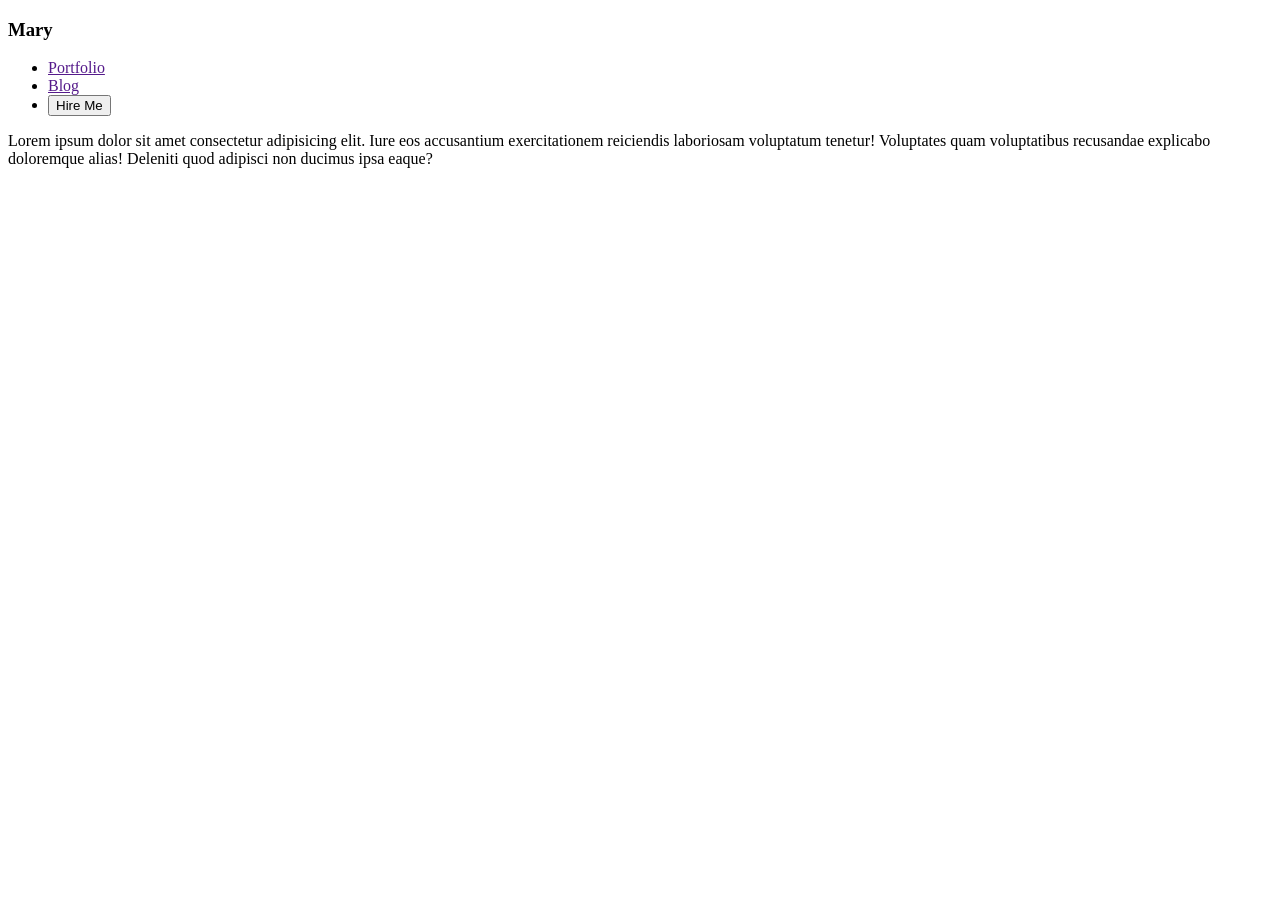
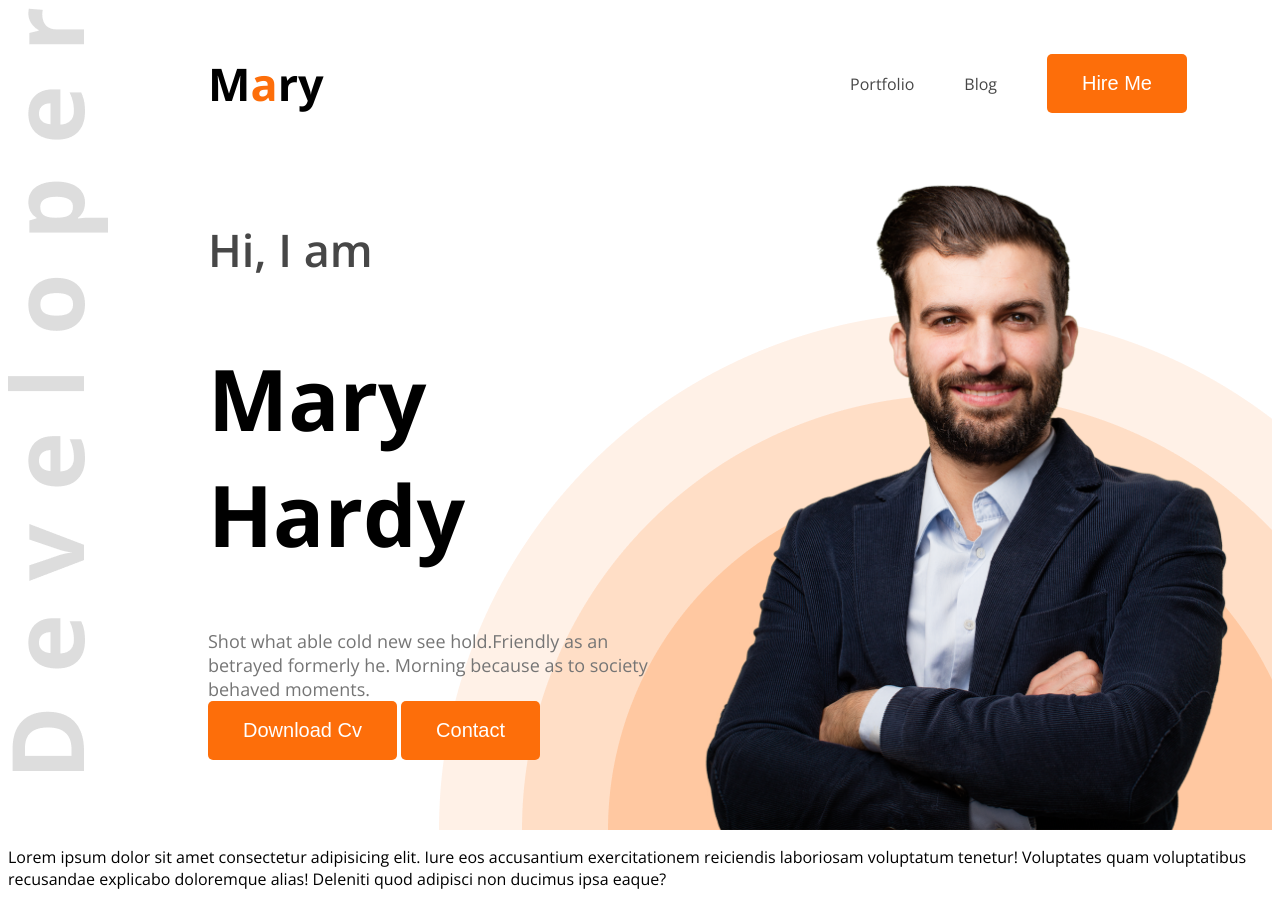
Before and after one commit to habibnr/developer-port, a plain HTML site: page index.html in a window 1280 px wide. Before the commit the page ends 800 px from the top, so only its background shows below. Drawn offline with nearby package versions, Linux system fonts and the light colour scheme.

Commit message:
banner complete

```diff
--- a/index.html
+++ b/index.html
@@ -4,19 +4,36 @@
     <meta charset="UTF-8">
     <meta name="viewport" content="width=device-width, initial-scale=1.0">
     <title>Developer Portfolio</title>
+    <link rel="preconnect" href="https://fonts.googleapis.com">
+<link rel="preconnect" href="https://fonts.gstatic.com" crossorigin>
+<link href="https://fonts.googleapis.com/css2?family=Open+Sans:ital,wght@0,300..800;1,300..800&display=swap" rel="stylesheet">
     <link rel="stylesheet" href="styles/stytle.css">
 </head>
-<body>
-    <head>
+<body class="open-sans">
+    <header class="header">
         <nav>
-            <h3>Mary</h3>
+            <h3 class="text-title">M<span class="text-primary">a</span>ry</h3>
             <ul>
-                <li><a href="">Portfolio</a></li>
-                <li><a href="">Blog</a></li>
-                <li><a href=""></a><button>Hire Me</button></li>
+                <li><a class="dark-2" href="">Portfolio</a></li>
+                <li><a class="dark-2" href="">Blog</a></li>
+                <li><a href=""></a><button class="btn-primary">Hire Me</button></li>
             </ul>
         </nav>
-    </head>
+        <div class="banner">
+            <div class="banner-content">
+                <h4 class="banner-greeting dark-2">
+                    Hi, I am
+                </h4>
+                <h1 class="banner-title">Mary Hardy</h1>
+                <div class="banner-content-description dark-3">
+                    Shot what able cold new see hold.Friendly as an betrayed formerly he. Morning because as to society behaved moments.
+                </div>
+                <button class="btn-primary">Download Cv</button>
+                <button class="btn-primary">Contact</button>
+            </div>
+            <img class="banner-pro-pic" src="images/hardy.png" alt="">
+        </div>
+    </header>
     <main>
         <p>Lorem ipsum dolor sit amet consectetur adipisicing elit. Iure eos accusantium exercitationem reiciendis laboriosam voluptatum tenetur! Voluptates quam voluptatibus recusandae explicabo doloremque alias! Deleniti quod adipisci non ducimus ipsa eaque?</p>
     </main>
--- a/styles/stytle.css
+++ b/styles/stytle.css
@@ -0,0 +1,75 @@
+
+.open-sans{
+  font-family: "Open Sans", sans-serif;
+  font-optical-sizing: auto;
+  font-style: normal;
+  font-variation-settings:
+    "wdth" 100;
+}
+.header{
+   background-image: url(../images/developer.png), url(../images/header_bg.png);
+   background-repeat: no-repeat;
+   background-position: top left, bottom right;
+}
+.dark-2{
+    color: #474747 ;
+}
+.dark-3{
+    color: #757575 ;
+}
+.btn-primary{
+    background-color: #FD6E0A ;
+    color: white;
+    border-radius: 5px;
+    font-size: 20px;
+    padding: 18px 35px;
+    border: none;
+
+}
+/*Shared Style*/
+.text-primary{
+    color: #FD6E0A ;
+}
+.text-title{
+    font-weight: bolder;
+    font-size: 45px;
+}
+nav{
+    display: flex;
+    align-items: center;
+    justify-content: space-between;
+    margin: 0 35px 0 200px;
+}
+nav ul{
+    display: flex;
+    align-items: center;
+}
+nav ul li{
+    list-style: none;
+    margin-right: 50px;
+}
+nav li a{
+    text-decoration: none;
+
+}
+/* banner */
+.banner{
+    display: flex;
+    justify-content: space-between;
+    margin: 0 35px 0 200px;
+}
+.banner-greeting{
+    font-size: 45px;
+    font-weight: 600;
+}
+.banner-title{
+    font-size: 85px;
+    font-weight: bold;
+}
+.banner-content-description{
+    font-size: 18px;
+    font-weight: normal;
+}
+.banner-pro-pic {
+width: 580px;
+}
```
Also changed, not shown: images/developer.png (added), images/hardy.png (added), images/header_bg.png (added), images/icons/facebook.png (added), images/icons/insta.png (added), images/icons/js.png (added), images/icons/mongo.png (added), images/icons/nodejs.png (added), images/icons/react.png (added), images/icons/twitter.png (added).
